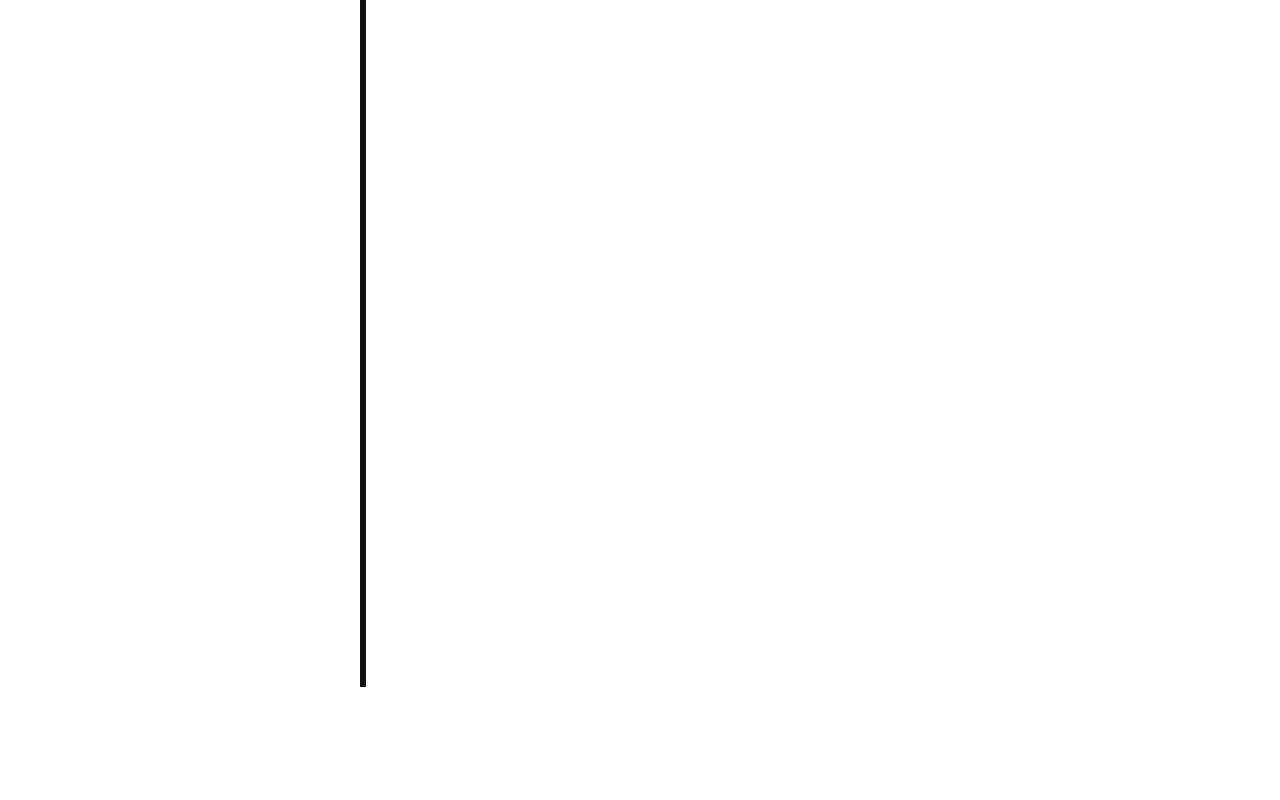
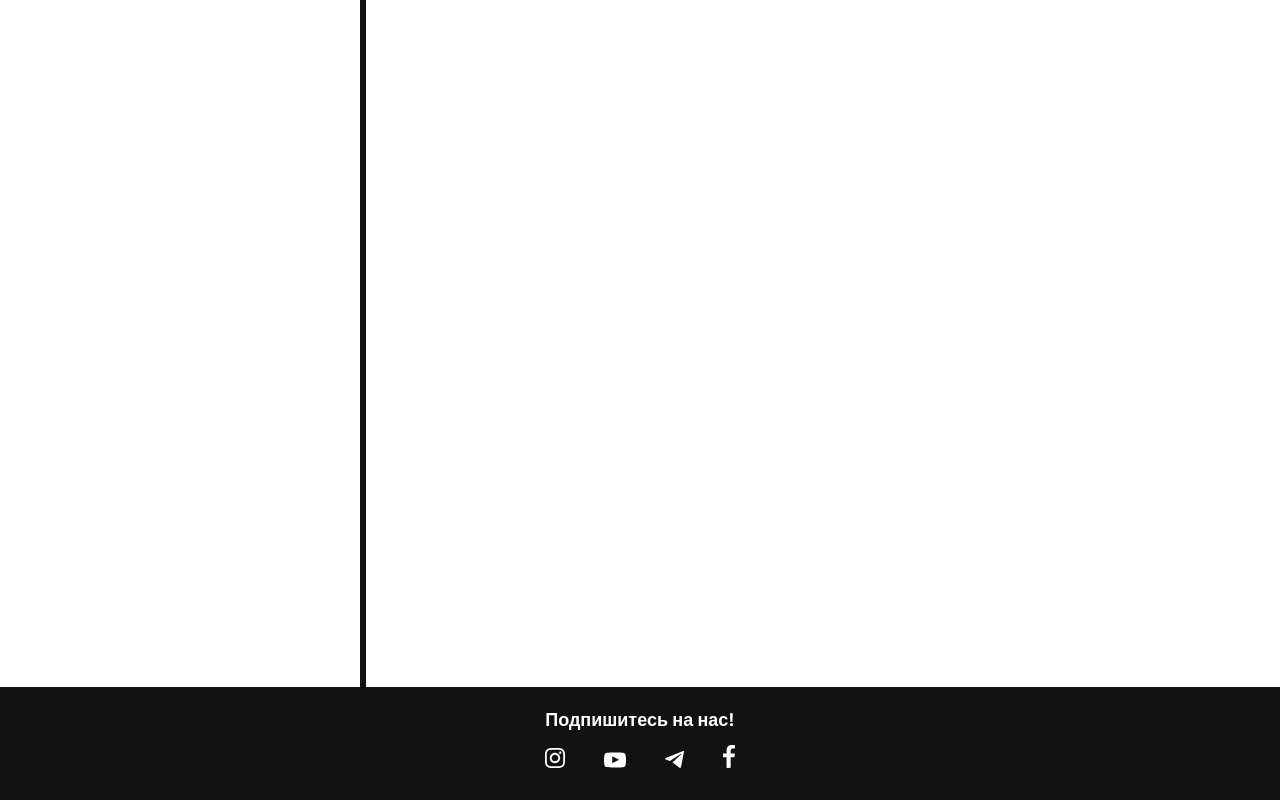
Before and after one commit to karshten/pokemon-redux, a React (Vite) app: page /contacts in a window 1280 px wide. Shown: the part 265-1065 px from the top of the page. Before the commit the page ends 952 px from the top, so only its background shows below. Built offline with nearby package versions, Linux system fonts and the light colour scheme.

Commit message:
created footer

```diff
--- a/src/App.jsx
+++ b/src/App.jsx
@@ -1,7 +1,6 @@
 import { useSelector } from "react-redux"
 import { Routes, Route } from "react-router-dom"
-import { Header } from "./components/index"
-import { SideBar } from "./components/SideBar/SideBar"
+import { Header, Footer, SideBar } from "./components/index"
 import { Pokemon, PokemonsList } from "./pages"
 
 function App() {
@@ -20,6 +19,7 @@ function App() {
           <Route path="/contacts" element={<div className="main-container"><h2>Contacts...</h2></div>} />
         </Routes>
       </div>
+      <Footer />
     </div>
   )
 }
--- /dev/null
+++ b/src/components/Footer/Footer.jsx
@@ -0,0 +1,42 @@
+import React from 'react'
+import './scss/footer.scss'
+import instagram from 'icons/instagram.svg'
+import telegram from 'icons/telegram.svg'
+import facebook from 'icons/facebook.svg'
+import youtube from 'icons/youtube.svg'
+
+const icons = [
+    {
+        url: 'https://www.instagram.com/',
+        src: instagram
+    },
+    {
+        url: 'https://web.telegram.org/z/',
+        src: telegram
+    },
+    {
+        url: 'https://www.facebook.com/',
+        src: facebook
+    },
+    {
+        url: 'https://www.youtube.com/',
+        src: youtube
+    }
+]
+
+export const Footer = () => {
+    return (
+        <footer className='footer'>
+            <div>
+                <h2>Подпишитесь на нас!</h2>
+                <ul className='footer__icons'>
+                    {icons.map(icon => (
+                        <a className='footer__link' href={icon.url}>
+                            <img src={icon.src} alt="logo" />
+                        </a>
+                    ))}
+                </ul>
+            </div>
+        </footer>
+    )
+}
--- /dev/null
+++ b/src/components/Footer/scss/footer.scss
@@ -0,0 +1,29 @@
+.footer {
+    background: var(--black);
+    width: 100%;
+    padding: 24px 0 32px;
+    display: flex;
+    justify-content: center;
+
+    & h2 {
+        font-size: 18px;
+        font-weight: 700;
+        color: #fff;
+        margin-bottom: 16px;
+    }
+
+    &__icons {
+        display: flex;
+        max-width: 290px;
+        justify-content: space-between;
+        align-items: flex-end;
+    }
+
+    &__link {
+        transition: .3s ease;
+
+        &:hover {
+            opacity: .5;
+        }
+    }
+}
--- a/src/components/index.js
+++ b/src/components/index.js
@@ -1 +1,3 @@
 export * from './Header/Header'
+export * from './SideBar/SideBar'
+export * from './Footer/Footer'
```
